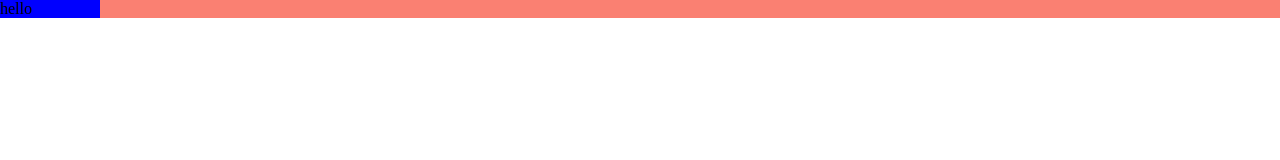
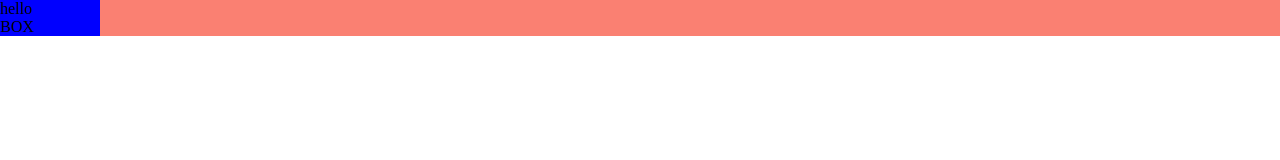
Before and after one commit to LaurentBoucid/formationGITtest1, a plain HTML site: page index.html in a window 1280 px wide. Drawn offline with Linux system fonts and the light colour scheme.

Commit message:
ajout balise dans html
...

```diff
--- a/index.html
+++ b/index.html
@@ -13,6 +13,8 @@
 
     <div>
         <p class="box">hello</p>
+        <div class="box">BOX</div>
+
     </div>
 
 </body>
```
